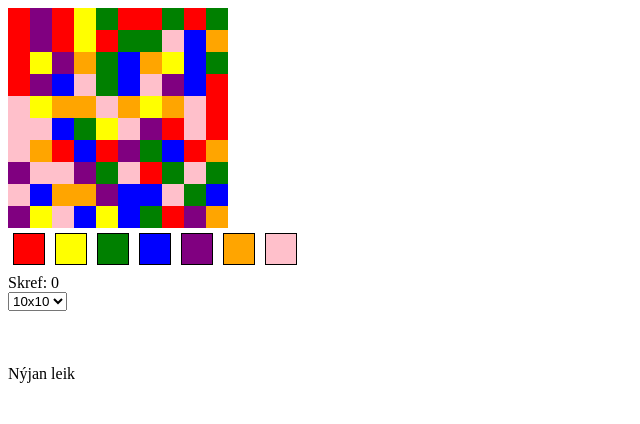
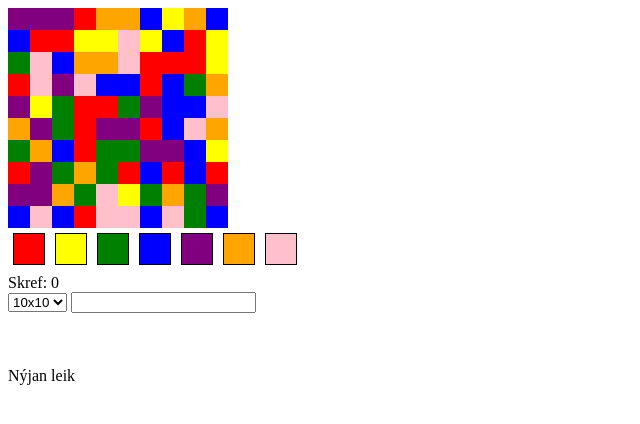
Before and after one commit to baldurthoremilsson/colorama, a plain HTML site: page index.html in a window 1280 px wide. Shown: the whole page, without its empty margins (0-640 px from the left). Drawn offline with Linux system fonts and the light colour scheme.

Commit message:
Random seed

```diff
--- a/colorama.js
+++ b/colorama.js
@@ -20,16 +20,30 @@ const COLORS = [
     "darkslateblue",
     "firebrick"
 ];
+const randomGenerator = (seed) => {
+    return () => {
+        seed = (seed * 9301 + 49297) % 233280;
+        return seed / 233280;
+    }
+}
+const stringToNum = (str) => str.split("").map(letter => letter.charCodeAt()).reduce((a,b) => a+b, 0)
 const random = array => array[Math.floor(Math.random() * array.length)];
 
 document.addEventListener("DOMContentLoaded", () => {
     const getSize = () => document.querySelector("#size-selector").value.split("x");
+    const getPicker = () => {
+        let boardSeed = document.querySelector("#board-seed").value;
+        console.log(`boardSeed(${boardSeed})`);
+        let seedNum = stringToNum(boardSeed);
+        let random = (seedNum === 0) ? Math.random : randomGenerator(seedNum);
+        return array => array[Math.floor(random() * array.length)];
+    }
     const board = new Board(
         document.querySelector("#game"),
         document.querySelector("#controls"),
         document.querySelector("#click-counter")
     );
-    const colorama = new Colorama(getSize, COLORS, board);
+    const colorama = new Colorama(getSize, getPicker, COLORS, board);
     colorama.initialize();
 
 
@@ -83,8 +97,9 @@ class Frontier {
 
 
 class Colorama {
-    constructor(sizeCallback, colors, board) {
+    constructor(sizeCallback, pickerCallback, colors, board) {
         this.sizeCallback = sizeCallback
+        this.pickerCallback = pickerCallback;
         this.height = 0;
         this.width = 0;
         this.colors = colors;
@@ -98,12 +113,13 @@ class Colorama {
 
     initialize() {
         let size = this.sizeCallback();
+        let picker = this.pickerCallback();
         this.width = size[0];
         this.height = size[1];
         this.tiles = {};
         for(let i = 0; i < this.height; i++) {
             for(let j = 0; j < this.width; j++) {
-                this.tiles[new Pos(i,j)] = random(this.colors);
+                this.tiles[new Pos(i,j)] = picker(this.colors);
             }
         }
         let startPos = new Pos(0,0);
--- a/index.html
+++ b/index.html
@@ -34,6 +34,7 @@
         <option value="20x20">20x20</option>
         <option value="30x30">30x30</option>
     </select>
+    <input id="board-seed">
     <br><br><br><br>
     <div id="new-game">Nýjan leik</div>
   </body>
```
